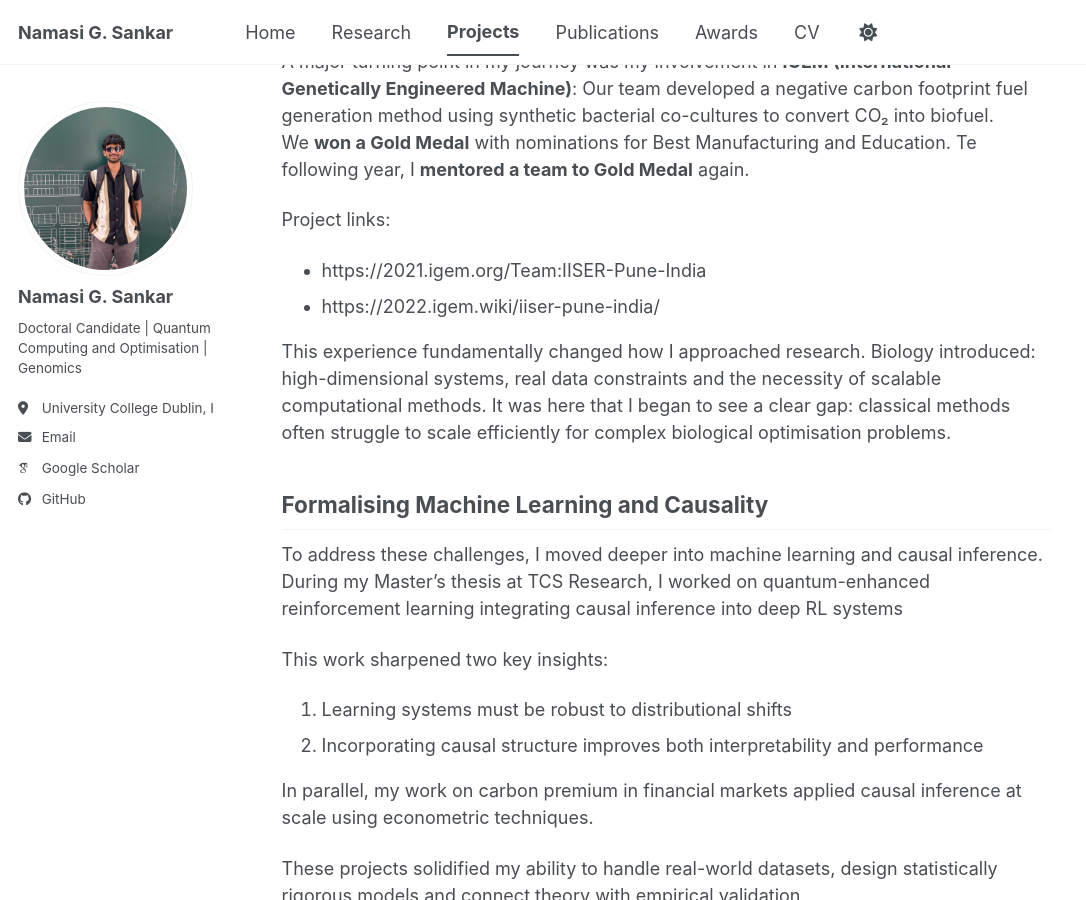
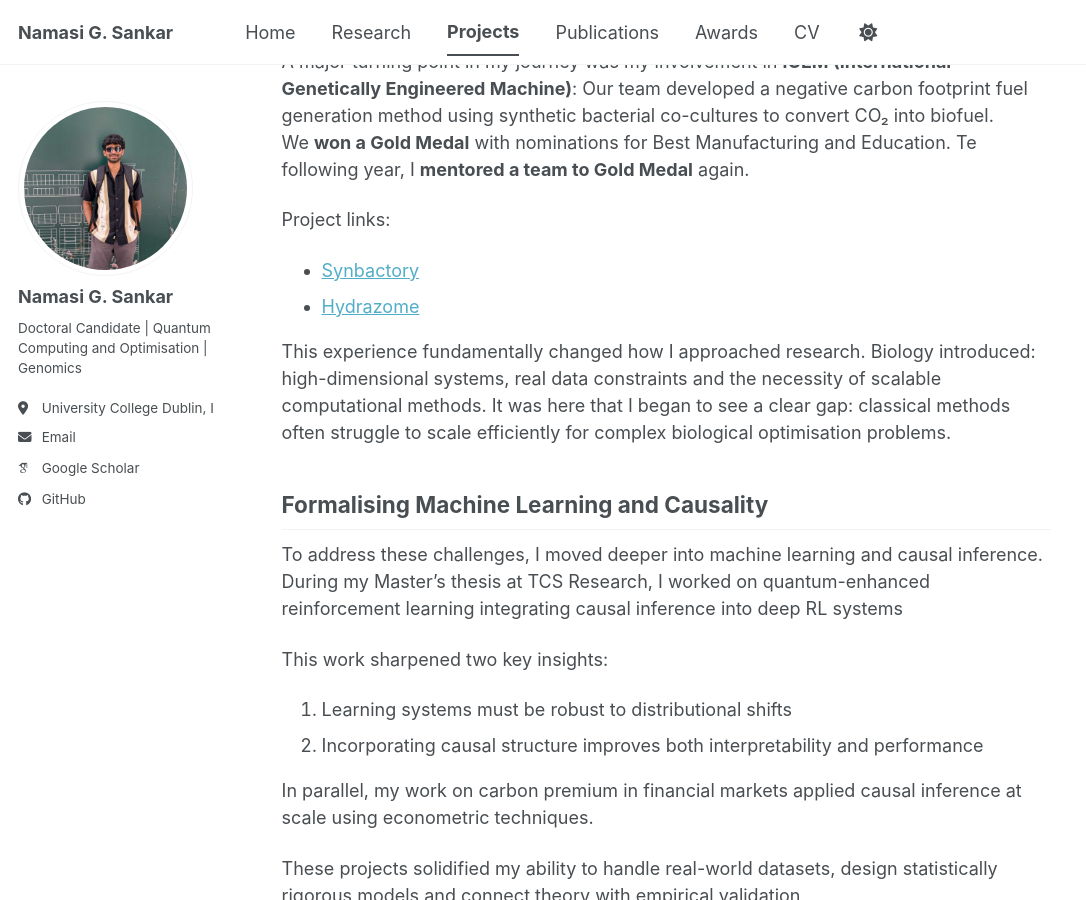
Before and after one commit to Namasi-PhD/Namasi-PhD.github.io, a Jekyll site: the page built from _pages/projects.md, in a window 1280 px wide and 900 px high, scrolled down 1252 px. Shown: the whole window, without its empty margins (0-1086 px from the left). Built offline with Jekyll 4.4.1, drawn with Linux system fonts in a browser that asks for light colours; some web fonts are replaced; a script bundle is joined from its source files by our own code; library files that are not in the unit come from our copies.

Commit message:
Format project links in markdown style
Updated project links to use markdown format.

```diff
--- a/_pages/projects.md
+++ b/_pages/projects.md
@@ -38,8 +38,8 @@ Our team developed a negative carbon footprint fuel generation method using synt
 We **won a Gold Medal** with nominations for Best Manufacturing and Education. Te following year, I **mentored a team to Gold Medal** again.
 
 Project links:
-- https://2021.igem.org/Team:IISER-Pune-India
-- https://2022.igem.wiki/iiser-pune-india/
+- [Synbactory](https://2021.igem.org/Team:IISER-Pune-India)
+- [Hydrazome](https://2022.igem.wiki/iiser-pune-india/)
 
 This experience fundamentally changed how I approached research. Biology introduced: high-dimensional systems, real data constraints and the necessity of scalable computational methods. It was here that I began to see a clear gap: classical methods often struggle to scale efficiently for complex biological optimisation problems.
 
```
